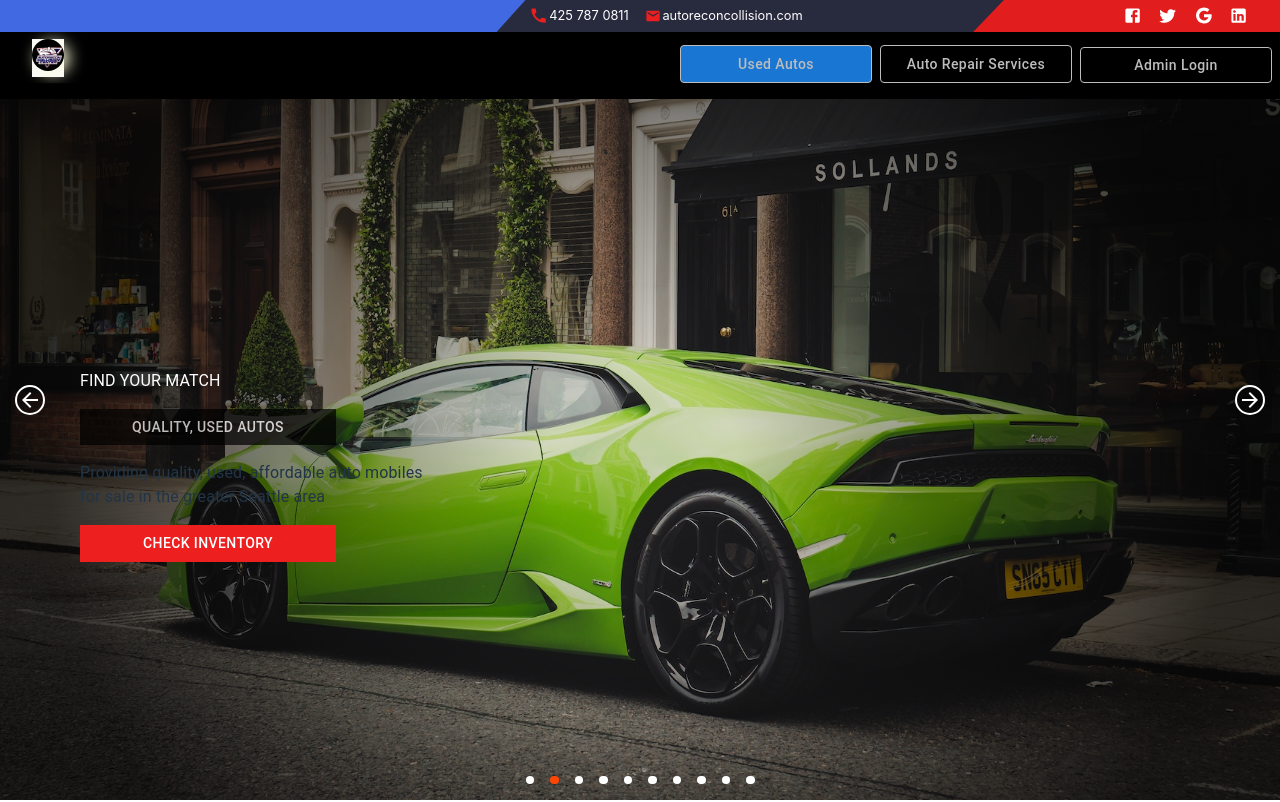
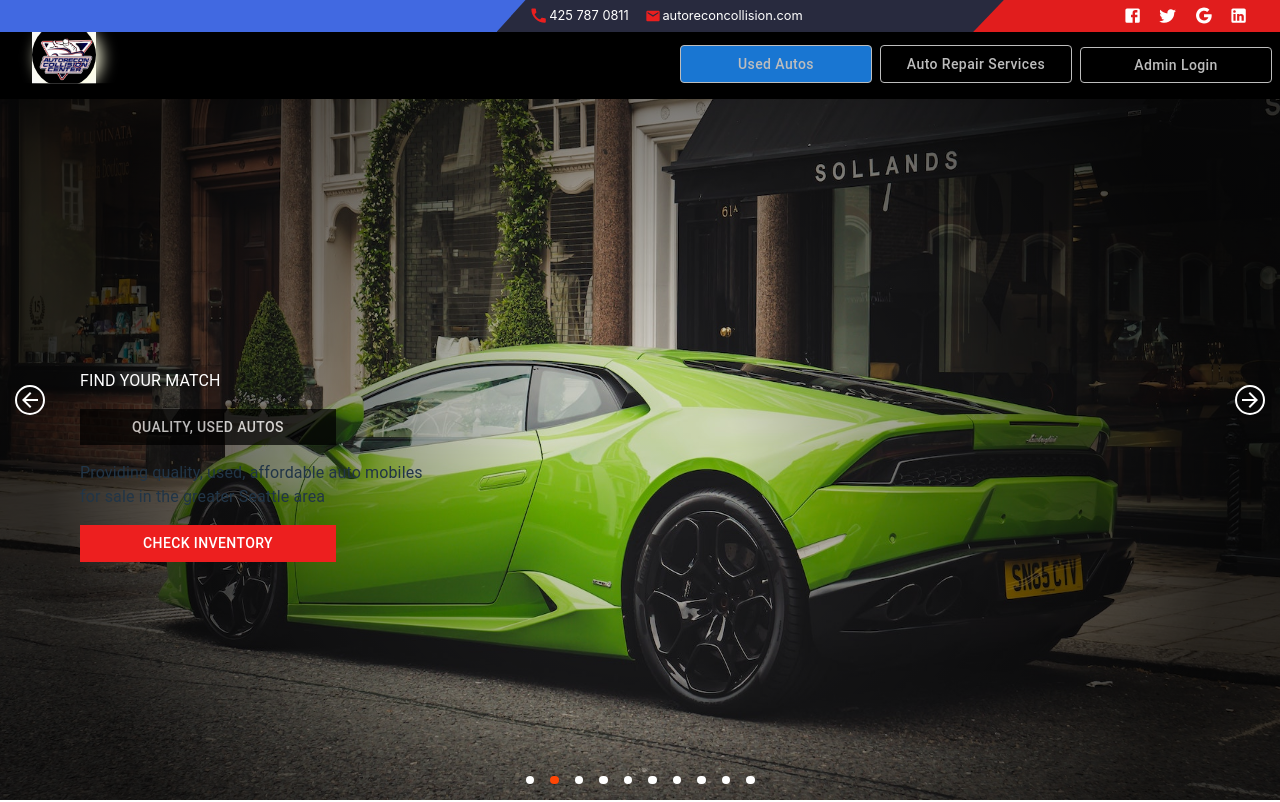
Before and after one commit to pflaquer/car-dealership, a React (Vite) app: page / in a window 1280 px wide. Shown: the top 802 px of the page. Built offline with nearby package versions, Linux system fonts and the light colour scheme.

Commit message:
Update App.css

```diff
--- a/src/App.css
+++ b/src/App.css
@@ -41,8 +41,8 @@
 }
 
 .autologo {
-  height: 32px;
-  width: 32px;
+  height: 64px;
+  width: 64px;
   border-radius: 50%;
   filter: drop-shadow(5px 3px 8px lightyellow);
 }
```
